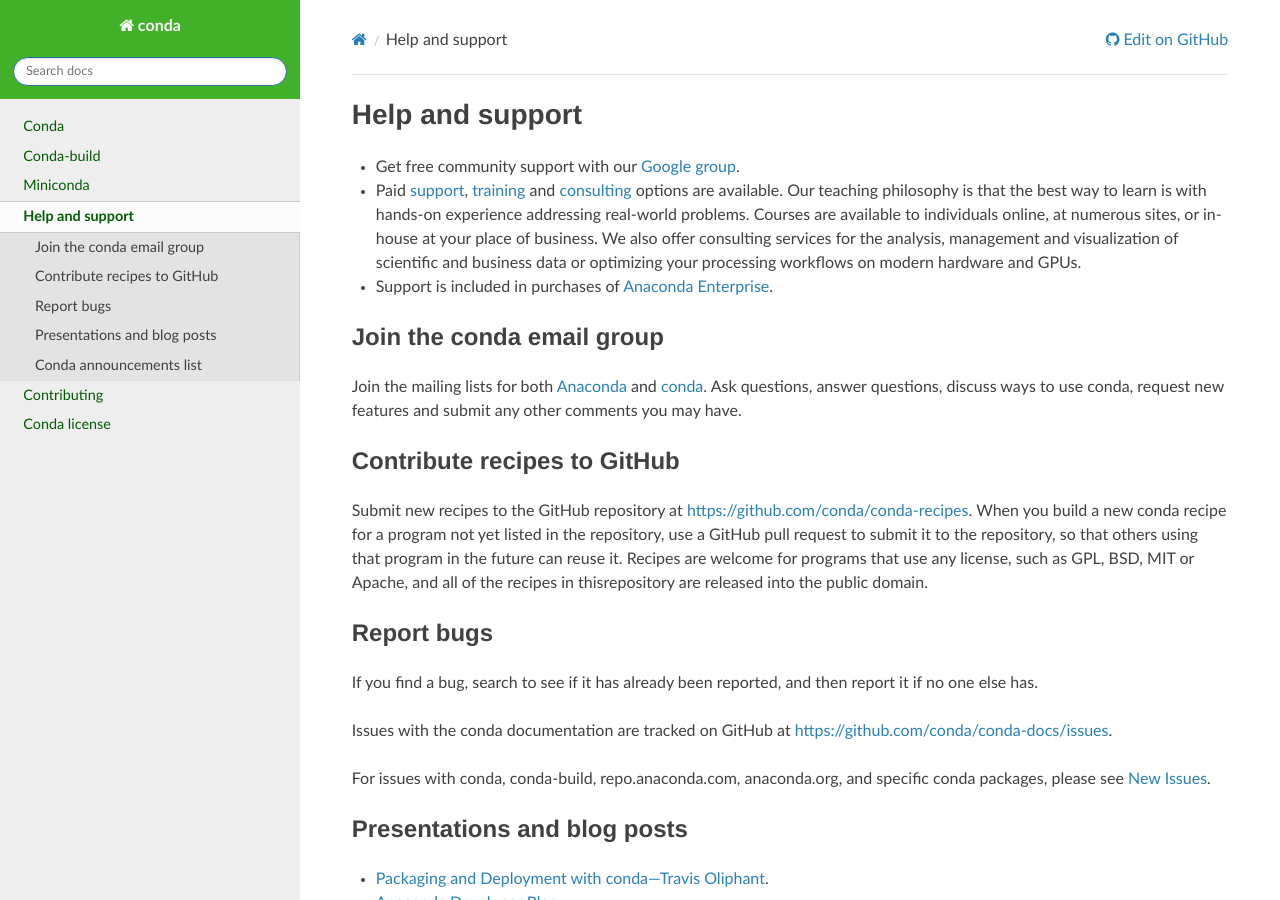
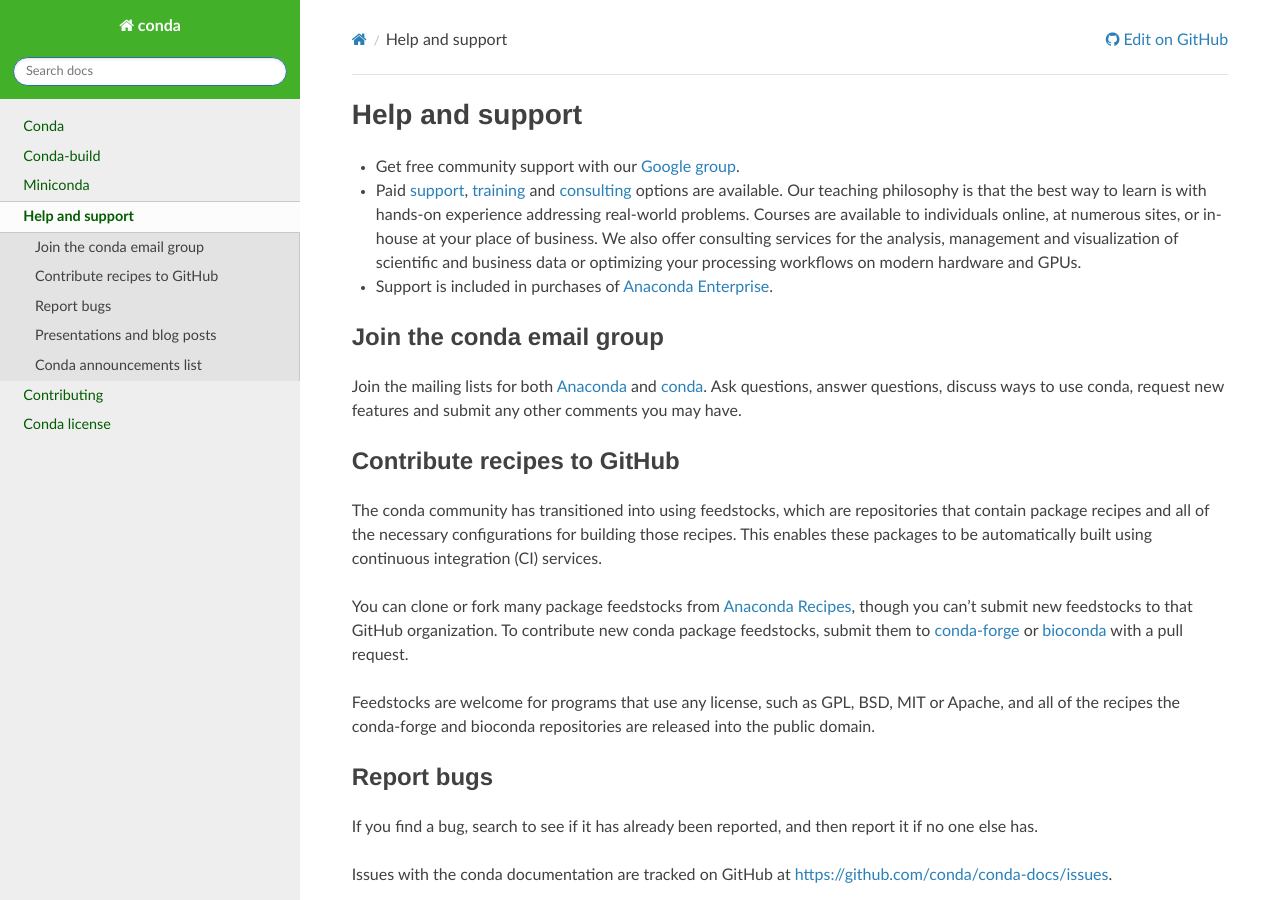
Before and after one commit to conda/conda-docs, a Sphinx documentation site: the page built from docs/source/help-support.rst, in a window 1280 px wide and 900 px high. Built offline with Sphinx 7.4.7 and the Read the Docs theme 2.0.0, drawn with Linux system fonts in a browser that asks for light colours; comment, search, counter and statistics services are not loaded.

Commit message:
Rewrite of contribution section of Help and Support page. (#823)
* Initial rewrite of contribution section of Help and Support page.
* Updated release notes.

```diff
--- a/docs/source/help-support.rst
+++ b/docs/source/help-support.rst
@@ -32,16 +32,23 @@
 
 
 Contribute recipes to GitHub
-===============================
+============================
 
-Submit new recipes to the GitHub repository at
-https://github.com/conda/conda-recipes. When you build a new conda
-recipe for a program not yet listed in the repository, use a GitHub
-pull request to submit it to the repository, so that others using
-that program in the future can reuse it. Recipes are welcome for
-programs that use any license, such as GPL, BSD, MIT or Apache, and
-all of the recipes in thisrepository are released into the public
-domain.
+The conda community has transitioned into using feedstocks, which
+are repositories that contain package recipes and all of the necessary
+configurations for building those recipes. This enables these packages
+to be automatically built using continuous integration (CI) services.
+
+You can clone or fork many package feedstocks from `Anaconda Recipes
+<https://github.com/AnacondaRecipes>`_, though you can't submit new
+feedstocks to that GitHub organization. To contribute new conda package
+feedstocks, submit them to `conda-forge
+<https://github.com/conda-forge/staged-recipes>`_ or `bioconda
+<https://github.com/bioconda/bioconda-recipes>`_ with a pull request.
+
+Feedstocks are welcome for programs that use any license, such as GPL,
+BSD, MIT or Apache, and all of the recipes the conda-forge and
+bioconda repositories are released into the public domain.
 
 
 Report bugs
```
Also changed, not shown: 1 other file.
